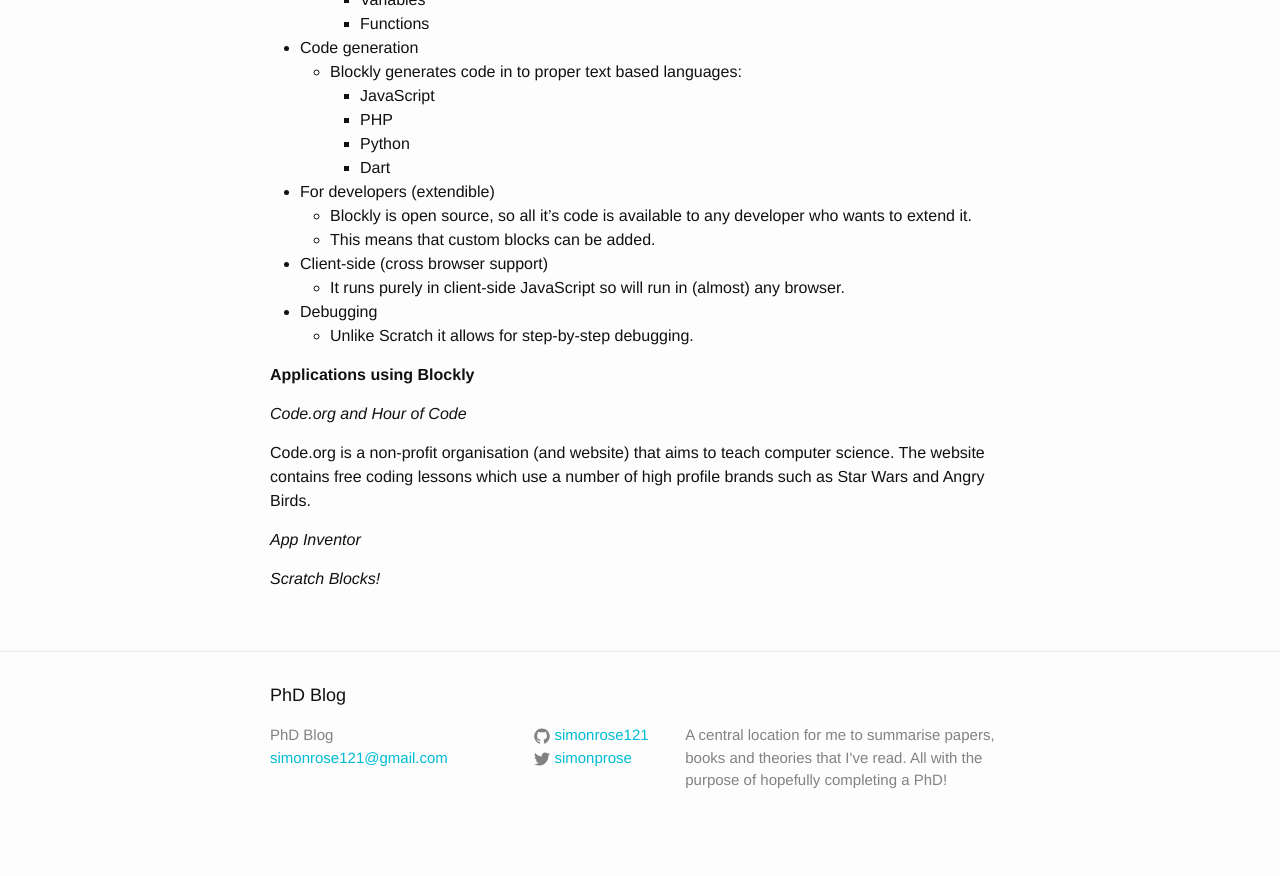
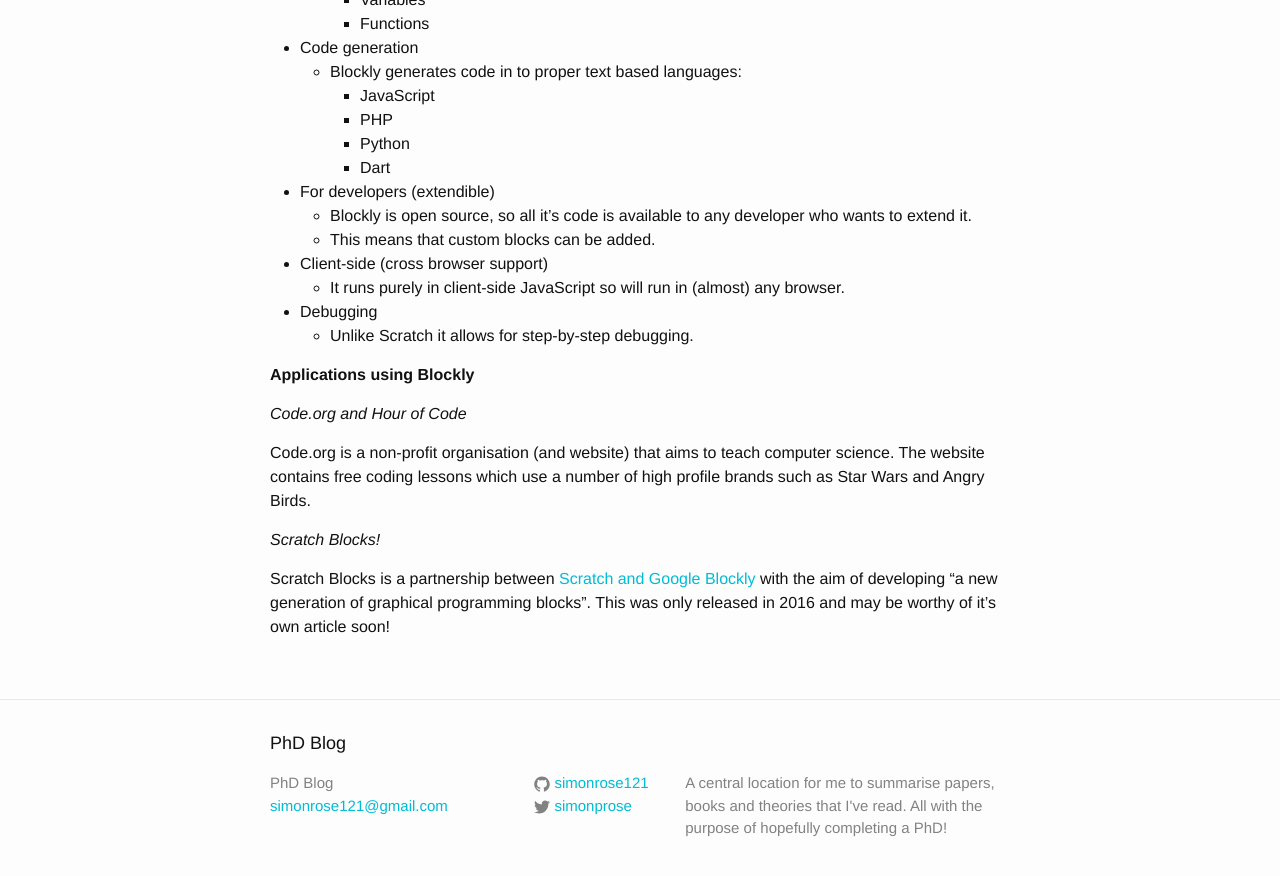
Before and after one commit to simonrose121/phd, a Jekyll site: the page built from _posts/2016-11-03-blockly.md, in a window 1280 px wide and 900 px high, scrolled down 962 px. Shown: the top 876 px of the window. Built offline with Jekyll 4.4.1, drawn with Linux system fonts in a browser that asks for light colours; before the commit the page ends 1814 px from its top, so only the background shows below that.

Commit message:
Scratch Blocks

```diff
--- a/_posts/2016-11-03-blockly.md
+++ b/_posts/2016-11-03-blockly.md
@@ -49,8 +49,6 @@
 
 Code.org is a non-profit organisation (and website) that aims to teach computer science. The website contains free coding lessons which use a number of high profile brands such as Star Wars and Angry Birds.
 
-*App Inventor*
+*Scratch Blocks!*
 
-
-
-*Scratch Blocks!*
+Scratch Blocks is a partnership between [Scratch and Google Blockly](https://scratch.mit.edu/developers) with the aim of developing "a new generation of graphical programming blocks". This was only released in 2016 and may be worthy of it's own article soon!
```
